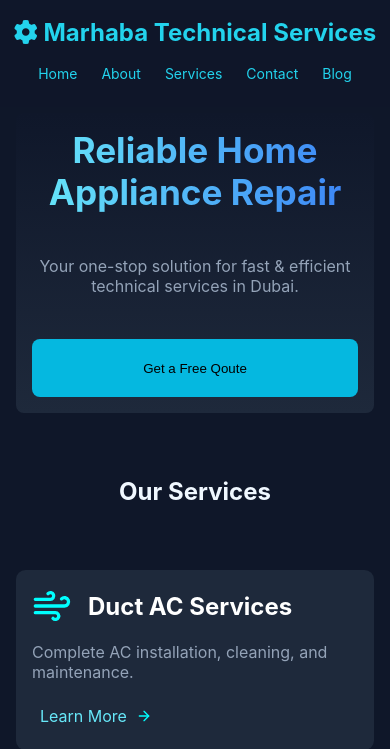
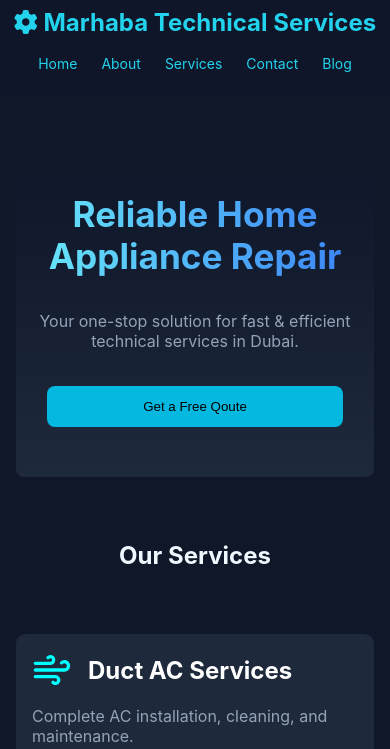
Before and after one commit to waseemprogrammer/marhabatechnicalservices, a PHP site: page / in a window 390 px wide. Shown: the top 749 px of the page. Run offline with PHP 8.4, Linux system fonts and the light colour scheme.

Commit message:
homepage and other some css fixes

```diff
--- a/css/header.css
+++ b/css/header.css
@@ -101,9 +101,7 @@ address{
 }
 
 @media (max-width: 700px) {
-    .header{
-        top: 10px;
-    }
+
     .topbar{
         display: none;
     }
--- a/css/home.css
+++ b/css/home.css
@@ -4,13 +4,15 @@
         width: 90vw;
         padding: 5rem 0px;
     }
-    .hero{
+
+    .hero {
         display: grid;
         justify-items: center;
         margin: auto;
         padding: 4rem;
         gap: 2rem;
     }
+
     .hero .btn {
         padding: 12px 5.5rem;
     }
@@ -51,11 +53,14 @@
         display: grid;
         padding: 1rem;
         text-align: center;
+        margin-top: 4rem;
     }
 
     .hero .heading {
         font-size: 2.2rem;
     }
+
+
 }
 
 .hero .detail {
@@ -196,3 +201,15 @@ svg {
 .question-section .detail {
     color: var(--text-fade-color);
 }
+
+@media (max-width: 1024px) {
+
+    .hero .btn{
+    padding: 0.8rem 10rem;
+    }
+}
+@media (max-width:500px) {
+     .hero .btn{
+    padding: 0.8rem 6rem;
+    }
+}
--- a/resources/views/index.view.php
+++ b/resources/views/index.view.php
@@ -8,7 +8,7 @@ include __DIR__ . '/inc/header.php'; ?>
     <section class="hero">
         <h1 class="heading">Reliable Home Appliance Repair</h1>
         <p class="detail">Your one-stop solution for fast & efficient technical services in Dubai.</p>
-        <button class="btn">Get a Free Qoute</button>
+        <a href="tel:+0563447645"><button class="btn">Get a Free Qoute</button></a>
     </section>
     <!-- services section starts -->
     <section class="services">
```
Lines whose indentation alone changed are shown as unchanged.
